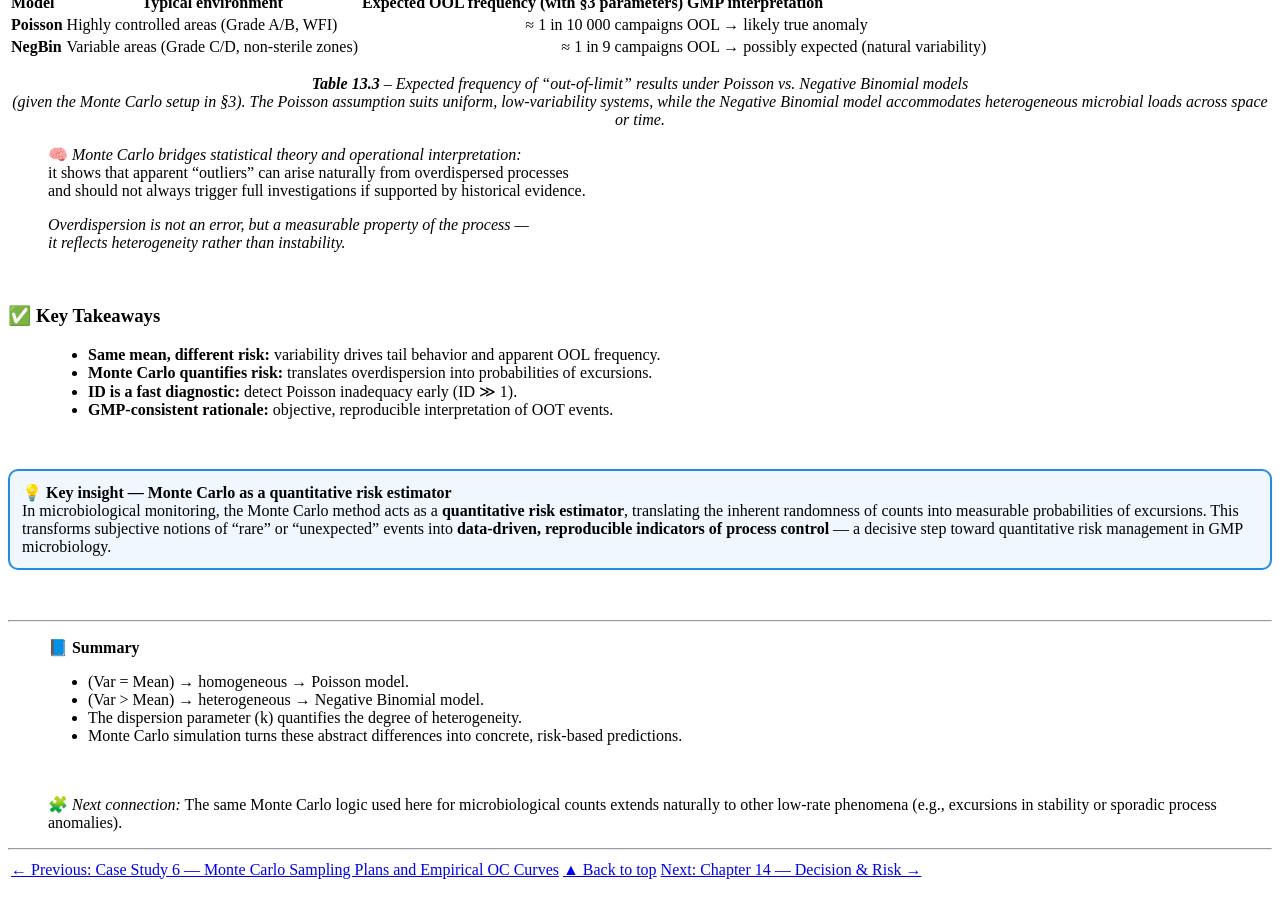
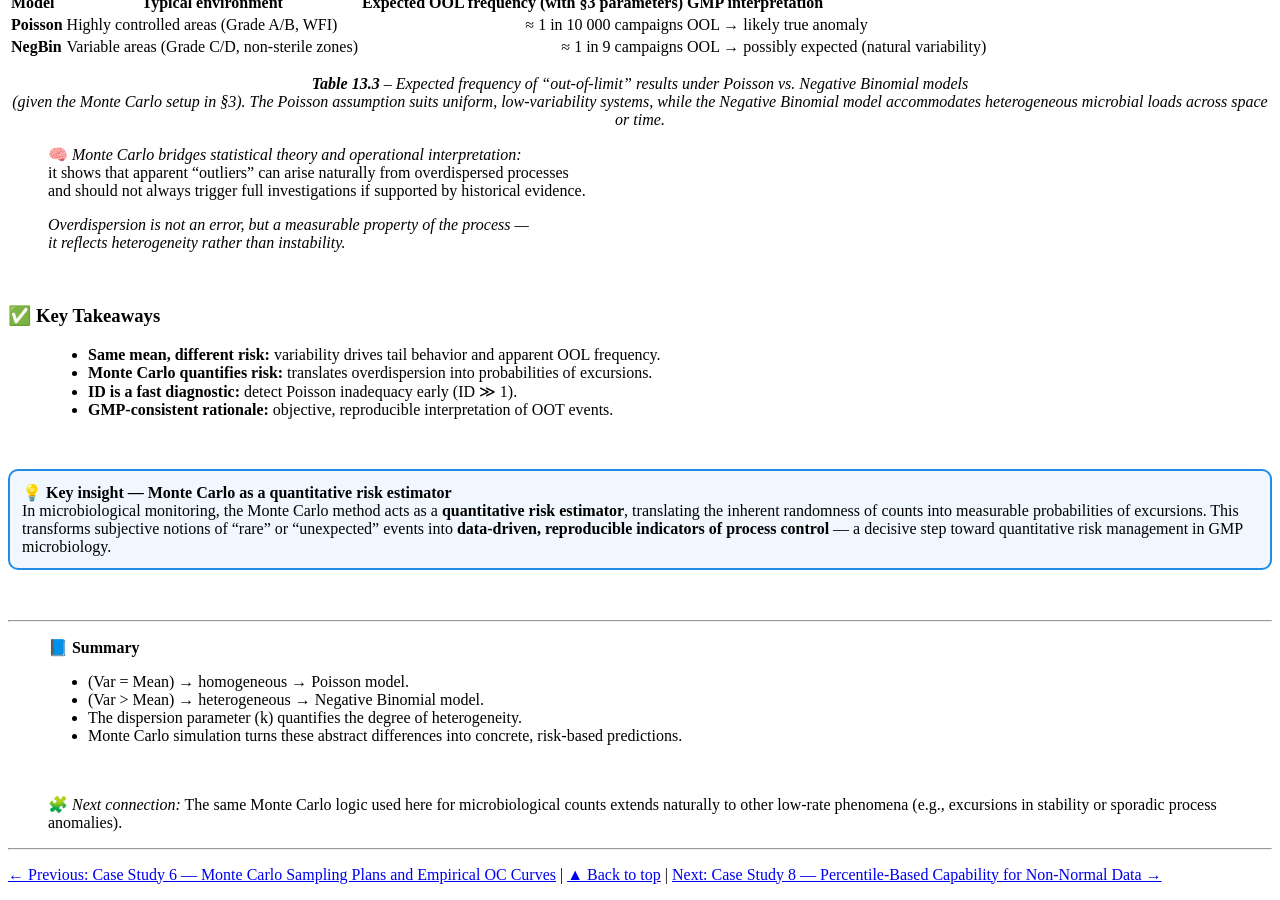
Before and after one commit to rbonfichi/monte-carlo-gmp-pharma, a Jekyll site: the page built from docs/chapters/chapter13_case-study7.md, in a window 1280 px wide and 900 px high, scrolled down 5760 px. Built offline with Jekyll 4.4.1, drawn with Linux system fonts in a browser that asks for light colours; our own code applies the rules of GitHub Pages for plain Markdown files.

Commit message:
Update navigation links in chapter 13

```diff
--- a/docs/chapters/chapter13_case-study7.md
+++ b/docs/chapters/chapter13_case-study7.md
@@ -403,4 +403,6 @@ This transforms subjective notions of “rare” or “unexpected” events into
 
 ---
 
-[← Previous: Case Study 6 — Monte Carlo Sampling Plans and Empirical OC Curves](chapter12_case-study6.md) | [▲ Back to top](../#table-of-contents) | [Next: Chapter 14 — Decision & Risk →](chapter14_decision-risk.md)
+[← Previous: Case Study 6 — Monte Carlo Sampling Plans and Empirical OC Curves](chapter12_case-study6.md) |
+[▲ Back to top](../#table-of-contents) |
+[Next: Case Study 8 — Percentile-Based Capability for Non-Normal Data →](chapter14_case-study8.md)
```
